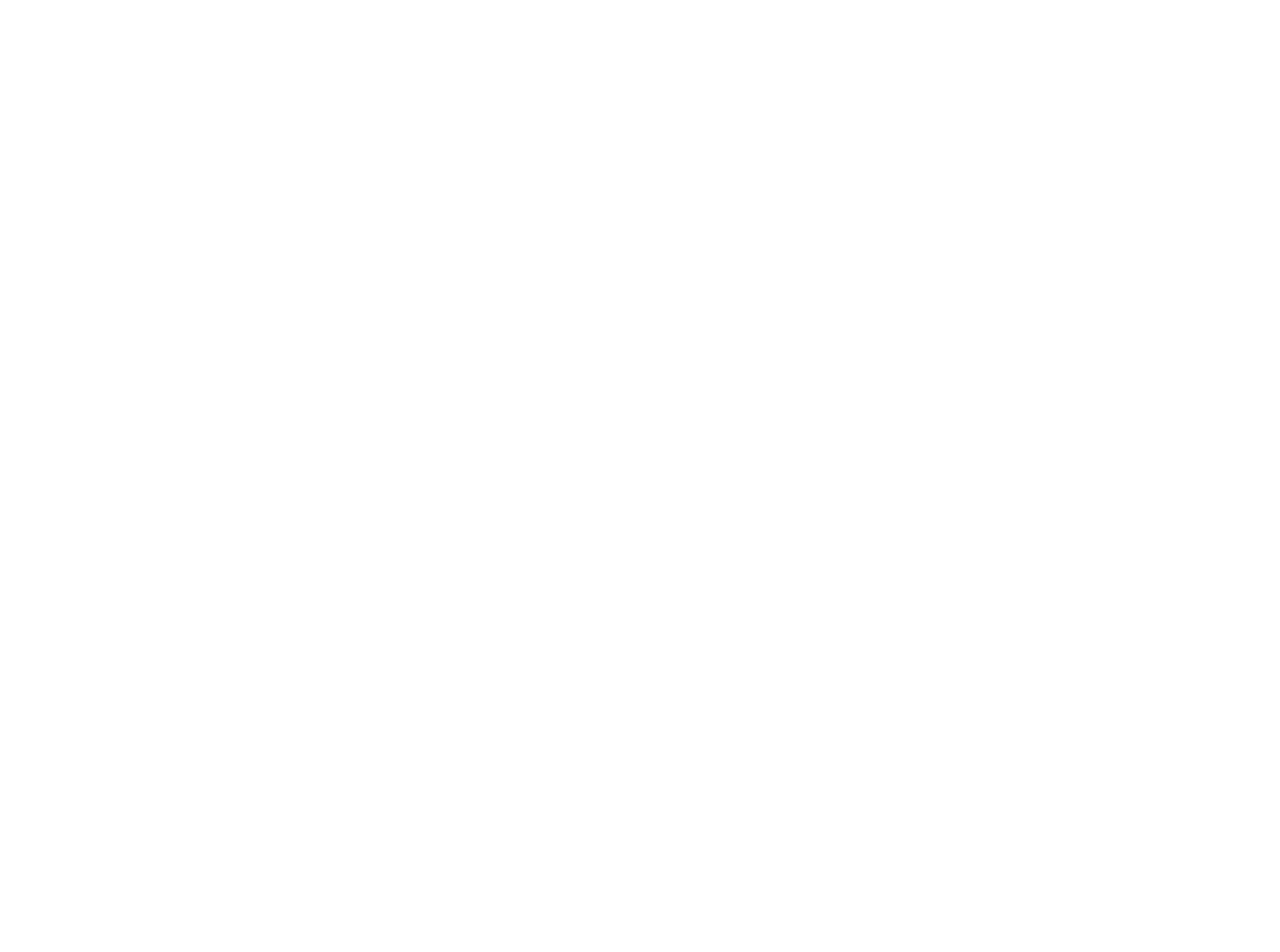
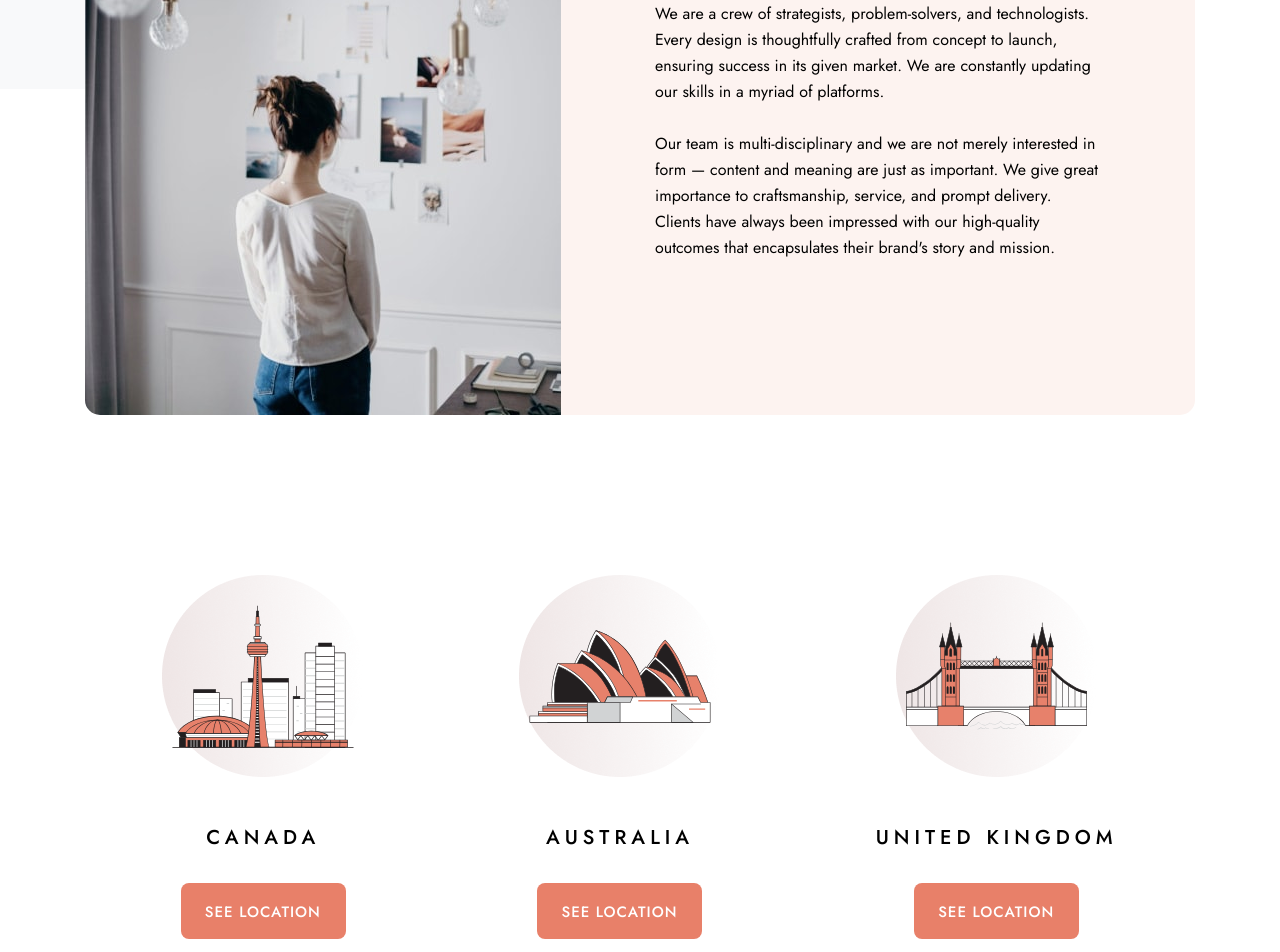
Before and after one commit to luAr26/designo-multi-page-website, a Next.js app: page /our-company in a window 1280 px wide. Shown: the part 980-1932 px from the top of the page. Before the commit the page ends 800 px from the top, so only its background shows below. Built offline with nearby package versions, Linux system fonts and the light colour scheme.

Commit message:
Complete two sections on the about page.

```diff
--- a/app/globals.css
+++ b/app/globals.css
@@ -21,7 +21,8 @@
   }
 }
 
-.feature-container {
+.feature-container,
+.location-icon {
   background-image: url("/assets/home/desktop/illustration-bg.png");
   background-position: 0 0;
   background-repeat: no-repeat;
--- a/app/our-company/page.tsx
+++ b/app/our-company/page.tsx
@@ -1,31 +1,14 @@
 import AboutHero from "@/components/AboutHero";
-import Image from "next/image";
+import LocationsSection from "@/components/LocationsSection";
+import WorldClassTalent from "@/components/WorldClassTalent";
 
 const OurCompany = () => {
   return (
-    <AboutHero>
-      <div className="about-hero-container flex flex-col desktop:flex-row-reverse">
-        <div className="relative h-[320px] w-full shrink-0 overflow-clip tablet:rounded-t-[15px] desktop:h-[480px] desktop:w-[476px] desktop:rounded-l-none desktop:rounded-r-[15px]">
-          <Image
-            src="/assets/about/tablet/image-about-hero.jpg"
-            alt="About Hero"
-            fill
-            className="object-cover"
-          />
-        </div>
-        <div className="bg-primary px-6 py-20 text-center text-white tablet:rounded-b-[15px] tablet:py-16 desktop:flex desktop:flex-col desktop:justify-center desktop:rounded-l-[15px] desktop:rounded-r-none desktop:pl-[95px] desktop:pr-[82px] desktop:text-left">
-          <h2 className="text-h1-sm tablet:text-h1">About Us</h2>
-          <p className="mt-6 text-body-sm tablet:mx-auto tablet:mt-8 tablet:max-w-[573px] tablet:text-body">
-            Founded in 2010, we are a creative agency that produces lasting
-            results for our clients. We&apos;ve partnered with many startups,
-            corporations, and nonprofits alike to craft designs that make real
-            impact. We&apos;re always looking forward to creating brands,
-            products, and digital experiences that connect with our
-            client&apos;s audiences.
-          </p>
-        </div>
-      </div>
-    </AboutHero>
+    <>
+      <AboutHero />
+      <WorldClassTalent />
+      <LocationsSection />
+    </>
   );
 };
 
--- a/components/AboutHero.tsx
+++ b/components/AboutHero.tsx
@@ -1,9 +1,31 @@
-const AboutHero = ({
-  children,
-}: Readonly<{
-  children: React.ReactNode;
-}>) => {
-  return <div className="tablet:container">{children}</div>;
+import Image from "next/image";
+
+const AboutHero = () => {
+  return (
+    <div className="tablet:container">
+      <div className="about-hero-container flex flex-col desktop:flex-row-reverse">
+        <div className="relative h-[320px] w-full shrink-0 overflow-clip tablet:rounded-t-[15px] desktop:h-[480px] desktop:w-[476px] desktop:rounded-l-none desktop:rounded-r-[15px]">
+          <Image
+            src="/assets/about/tablet/image-about-hero.jpg"
+            alt="About Hero"
+            fill
+            className="object-cover"
+          />
+        </div>
+        <div className="bg-primary px-6 py-20 text-center text-white tablet:rounded-b-[15px] tablet:py-16 desktop:flex desktop:flex-col desktop:justify-center desktop:rounded-l-[15px] desktop:rounded-r-none desktop:pl-[95px] desktop:pr-[82px] desktop:text-left">
+          <h2 className="text-h1-sm tablet:text-h1">About Us</h2>
+          <p className="mt-6 text-body-sm tablet:mx-auto tablet:mt-8 tablet:max-w-[573px] tablet:text-body">
+            Founded in 2010, we are a creative agency that produces lasting
+            results for our clients. We&apos;ve partnered with many startups,
+            corporations, and nonprofits alike to craft designs that make real
+            impact. We&apos;re always looking forward to creating brands,
+            products, and digital experiences that connect with our
+            client&apos;s audiences.
+          </p>
+        </div>
+      </div>
+    </div>
+  );
 };
 
 export default AboutHero;
--- /dev/null
+++ b/components/Location.tsx
@@ -0,0 +1,26 @@
+import Image from "next/image";
+import Link from "next/link";
+
+type LocationProps = {
+  name: string;
+  imgUrl: string;
+};
+const Location = (props: LocationProps) => {
+  const { name, imgUrl } = props;
+  return (
+    <div className="flex flex-col items-center">
+      <div className="location-icon relative h-[202px] w-[202px]">
+        <Image src={imgUrl} alt={name} fill />
+      </div>
+      <h3 className="mt-12 text-h3 uppercase">{name}</h3>
+      <Link
+        href="/locations"
+        className="btn px-[18 px] mt-8 bg-primary text-btn text-white"
+      >
+        See location
+      </Link>
+    </div>
+  );
+};
+
+export default Location;
--- /dev/null
+++ b/components/LocationsSection.tsx
@@ -0,0 +1,30 @@
+import Location from "@/components/Location";
+
+const locations = [
+  {
+    name: "Canada",
+    imgUrl: "/assets/shared/desktop/illustration-canada.svg",
+  },
+  {
+    name: "Australia",
+    imgUrl: "/assets/shared/desktop/illustration-australia.svg",
+  },
+  {
+    name: "United Kingdom",
+    imgUrl: "/assets/shared/desktop/illustration-united-kingdom.svg",
+  },
+];
+
+const LocationsSection = () => {
+  return (
+    <div className="py-[120px] tablet:container desktop:py-[160px]">
+      <div className="flex flex-col space-y-8 desktop:flex-row desktop:justify-around desktop:space-y-0">
+        {locations.map((location) => (
+          <Location key={location.name} {...location} />
+        ))}
+      </div>
+    </div>
+  );
+};
+
+export default LocationsSection;
--- /dev/null
+++ b/components/WorldClassTalent.tsx
@@ -0,0 +1,38 @@
+import Image from "next/image";
+
+const WorldClassTalent = () => {
+  return (
+    <section className="tablet:container tablet:mt-[120px]">
+      <div className="desktop:flex">
+        <div className="relative h-[320px] w-full tablet:overflow-clip tablet:rounded-t-[15px] desktop:h-[640px] desktop:w-[476px] desktop:shrink-0 desktop:rounded-l-[15px] desktop:rounded-r-none">
+          <Image
+            src="/assets/about/desktop/image-world-class-talent.jpg"
+            alt="World class talent"
+            fill
+            className="object-cover"
+          />
+        </div>
+        <div className="bg-[#FDF3F0] px-6 py-20 text-center tablet:py-[68px] desktop:flex desktop:flex-col desktop:justify-center desktop:rounded-r-[15px] desktop:pl-[94px] desktop:pr-[95px] desktop:text-left">
+          <h3 className="text-h1-sm text-primary tablet:text-h2 tablet:tracking-[0]">
+            World-class talent
+          </h3>
+          <p className="mt-6 text-body">
+            We are a crew of strategists, problem-solvers, and technologists.
+            Every design is thoughtfully crafted from concept to launch,
+            ensuring success in its given market. We are constantly updating our
+            skills in a myriad of platforms.
+          </p>
+          <p className="mt-[14px] text-body tablet:mt-[26px]">
+            Our team is multi-disciplinary and we are not merely interested in
+            form — content and meaning are just as important. We give great
+            importance to craftsmanship, service, and prompt delivery. Clients
+            have always been impressed with our high-quality outcomes that
+            encapsulates their brand&apos;s story and mission.
+          </p>
+        </div>
+      </div>
+    </section>
+  );
+};
+
+export default WorldClassTalent;
```
